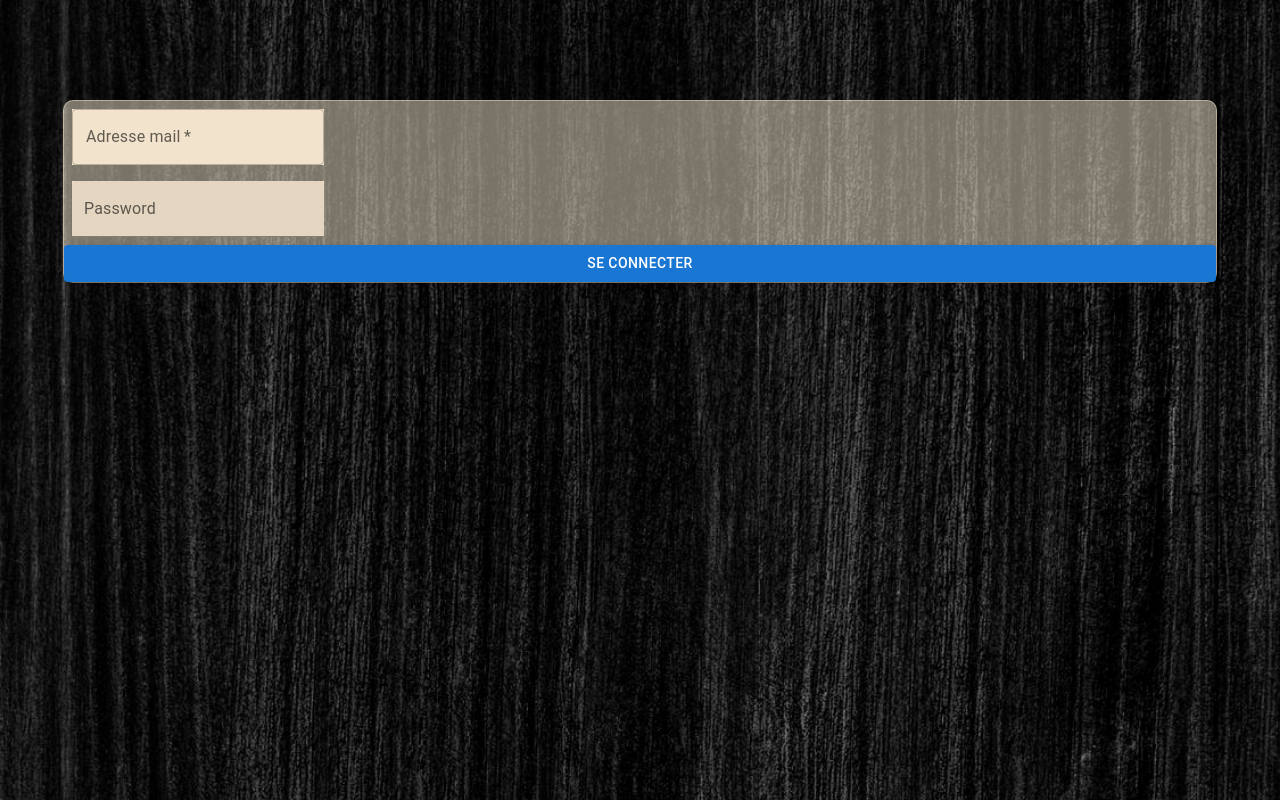
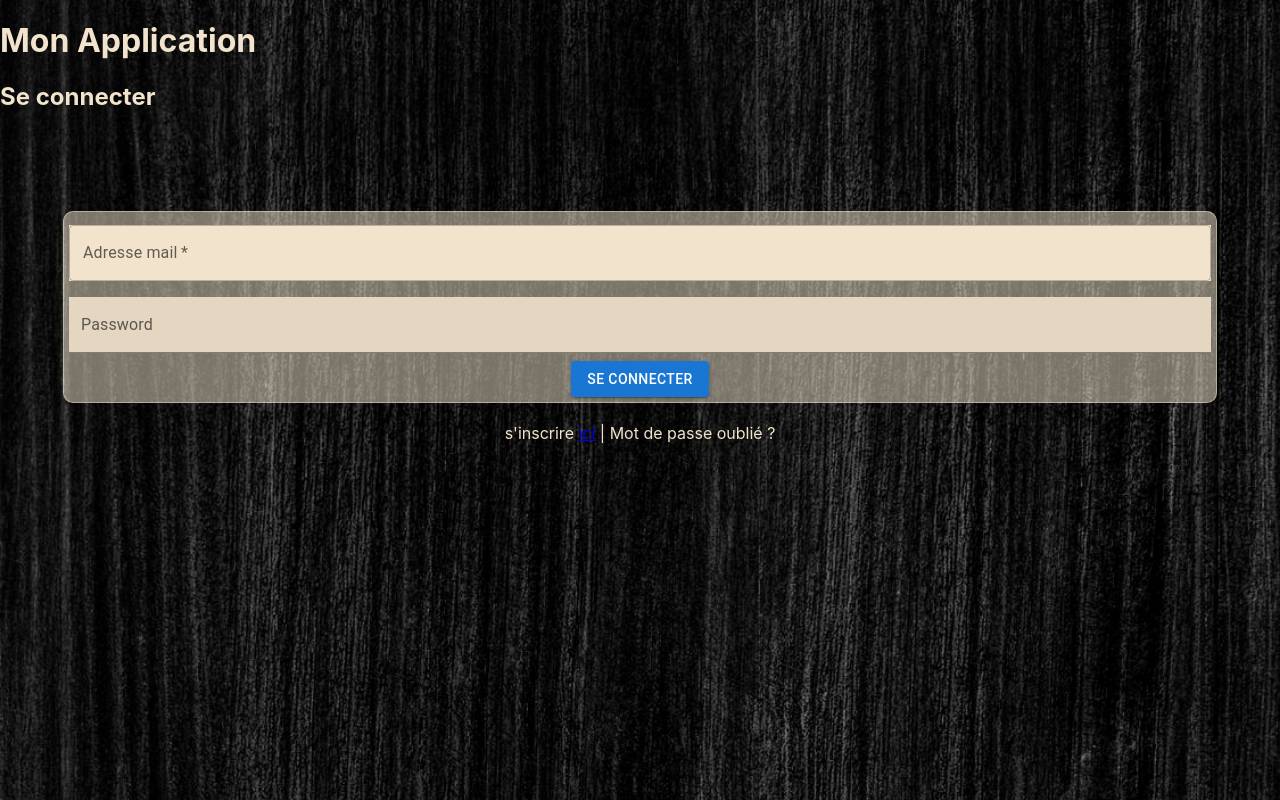
Before and after one commit to Gabrielloop/palv2, a React (Create React App) app: page /login in a window 1280 px wide. Built offline with nearby package versions, Linux system fonts and the light colour scheme.

Commit message:
feat: enhance LoginForm layout and add registration link; refactor Search component for improved query handling

```diff
--- a/src/components/auth/LoginForm.tsx
+++ b/src/components/auth/LoginForm.tsx
@@ -1,36 +1,57 @@
-import {Box, Button, TextField } from '@mui/material';
-import React, {FC, useContext} from 'react';
-import {useForm, SubmitHandler} from "react-hook-form"
-import { useNavigate } from 'react-router';
-import {AuthContext} from "../../context/AuthContext";
-import {LoginFormInput} from "../../@types/form";
-import Message from 'components/general/Message';
+import { Box, Button, TextField } from "@mui/material";
+import React, { FC, useContext } from "react";
+import { useForm, SubmitHandler } from "react-hook-form";
+import { useNavigate } from "react-router";
+import { AuthContext } from "../../context/AuthContext";
+import { LoginFormInput } from "../../@types/form";
+import Message from "components/general/Message";
 
 const LoginForm: FC<{}> = ({}) => {
-    const navigate = useNavigate()
-    const authContext = useContext(AuthContext)
+  const navigate = useNavigate();
+  const authContext = useContext(AuthContext);
 
-    const {register, handleSubmit, formState: {errors}} = useForm({
+  const {
+    register,
+    handleSubmit,
+    formState: { errors },
+  } = useForm({
     defaultValues: {
       email: "",
       password: "",
     },
-    })
+  });
   const onSubmit: SubmitHandler<LoginFormInput> = (data) => {
-        console.log(data)
+    console.log(data);
     console.log(errors);
-        authContext?.setIsLoggedIn(true)
-        navigate('/liste');
-    }
+    authContext?.setIsLoggedIn(true);
+    navigate("/liste");
+  };
   return (
+    <>
+      <div
+        style={{
+          width: "100%",
+        }}
+      >
+        <h1>Mon Application</h1>
+        <h2>Se connecter</h2>
+      </div>
+      <div>
         <Box
           className={"login-form"}
           component="form"
-                sx={{'& .MuiTextField-root': {m: 1, width: '25ch'}}}
+          sx={{ "& .MuiTextField-root": { m: 1, width: "100%" } }}
           noValidate
           autoComplete="off"
           onSubmit={handleSubmit(onSubmit)}
         >
+            <div
+            style={{
+              display: "flex",
+              flexDirection: "column",
+              alignItems: "center",
+              padding : "5px",
+            }}>
           <TextField
             className={"login-input"}
             required
@@ -48,10 +69,19 @@ const LoginForm: FC<{}> = ({}) => {
             variant="filled"
             {...register("password")}
           />
-                <Button variant="contained" type="submit">Se connecter</Button>
-                {errors.email && <Message text="Email obigatoire" type='warning'/>}
+          <Button variant="contained" type="submit">
+            Se connecter
+          </Button>
+          </div>
+          {errors.email && <Message text="Email obigatoire" type="warning" />}
         </Box>
-    )
-}
+
+      </div>
+      <div style={{ marginTop: "20px", textAlign: "center" }}>
+      s'inscrire <a href="/inscription">ici</a> | Mot de passe oublié ?
+      </div>
+    </>
+  );
+};
 
 export default LoginForm;
--- a/src/pages/Search.tsx
+++ b/src/pages/Search.tsx
@@ -1,36 +1,32 @@
-import React from "react";
+import React, { useState, useEffect } from "react";
+import { useNavigate, useLocation } from "react-router-dom";
 import HeaderContainer from "layout/HeaderContainer";
 import SearchBar from "components/core/SearchBar";
 import AdvancedSearchForm from "components/core/SearchAdvancedForm";
 import ExpandCircleDownIcon from "@mui/icons-material/ExpandCircleDown";
 import ExpandLessIcon from "@mui/icons-material/ExpandLess";
-import { useState } from "react";
-import { useNavigate } from "react-router-dom";
-import { useLocation } from "react-router-dom";
-import { useEffect } from "react";
 import SearchResultsList from "components/core/SearchResultsList";
+
+const isISBN = (query: string): boolean => {
+  const isbnRegex = /^(?:\d{9}[\dX]|\d{13})$/;
+  return isbnRegex.test(query.trim());
+};
 
 const Search: React.FC = () => {
   const navigate = useNavigate();
   const location = useLocation();
-
   const [query, setQuery] = useState<string>("");
-
+  const [searchQuery, setSearchQuery] = useState<string>("");
+  const [isOpen, setIsOpen] = useState(false);
 
   // Routage en fonction de la recherche (ISBN ou texte)
   useEffect(() => {
     const params = new URLSearchParams(location.search);
     const q = params.get("q");
     if (q) {
-      setQuery(q);
-      const isISBN = (query: string): boolean => {
-        const isbnRegex = /^(?:\d{9}[\dX]|\d{13})$/;
-        return isbnRegex.test(query.trim());
-      };
+      setSearchQuery(q);
       if (isISBN(q)) {
         navigate(`/livre/${q}`);
-      } else {
-        // recherche
       }
     }
   }, [location.search]);
@@ -39,12 +35,12 @@ const Search: React.FC = () => {
   const handleSearch = (e: React.FormEvent) => {
     e.preventDefault();
     if (query.trim()) {
+      setSearchQuery(query.trim());
       navigate(`/search?q=${encodeURIComponent(query.trim())}`);
     }
   };
 
   // Gestion de l'accordéon de recherche avancée
-  const [isOpen, setIsOpen] = useState(false);
   const toggleAccordion = () => {
     setIsOpen(!isOpen);
   };
@@ -59,7 +55,10 @@ const Search: React.FC = () => {
               setQuery={setQuery}
               handleSearch={handleSearch}
             />
-            <button onClick={toggleAccordion}>
+            <button
+              onClick={toggleAccordion}
+              aria-label="Toggle advanced search"
+            >
               {isOpen ? <ExpandLessIcon /> : <ExpandCircleDownIcon />}
             </button>
           </div>
@@ -75,7 +74,7 @@ const Search: React.FC = () => {
           )}
         </div>
       </HeaderContainer>
-      <SearchResultsList query={query} currentPage={1} />
+      <SearchResultsList query={searchQuery} currentPage={1} />
     </div>
   );
 };
--- a/src/styles/index.css
+++ b/src/styles/index.css
@@ -173,11 +173,7 @@ tr:hover {
 /* Desktop */
 @media (min-width: 1025px) {
 }
-.login-input {
-  background-color: var(--off-white);
-  width: 100%;
-  margin: auto;
-}
+
 .login-form {
   border: 1px solid var(--off-white-tr);
   background-color: var(--off-white-tr);
@@ -187,9 +183,11 @@ tr:hover {
   margin-top: 100px;
   display: flex;
   flex-direction: column;
-  justify-content: stretch;
 }
-
+.login-input {
+  background-color: var(--off-white);
+  margin: auto;
+}
 .liste-Favoris button {
   background-color: pink !important;
   color: red !important;
```
Lines whose indentation alone changed are shown as unchanged.
